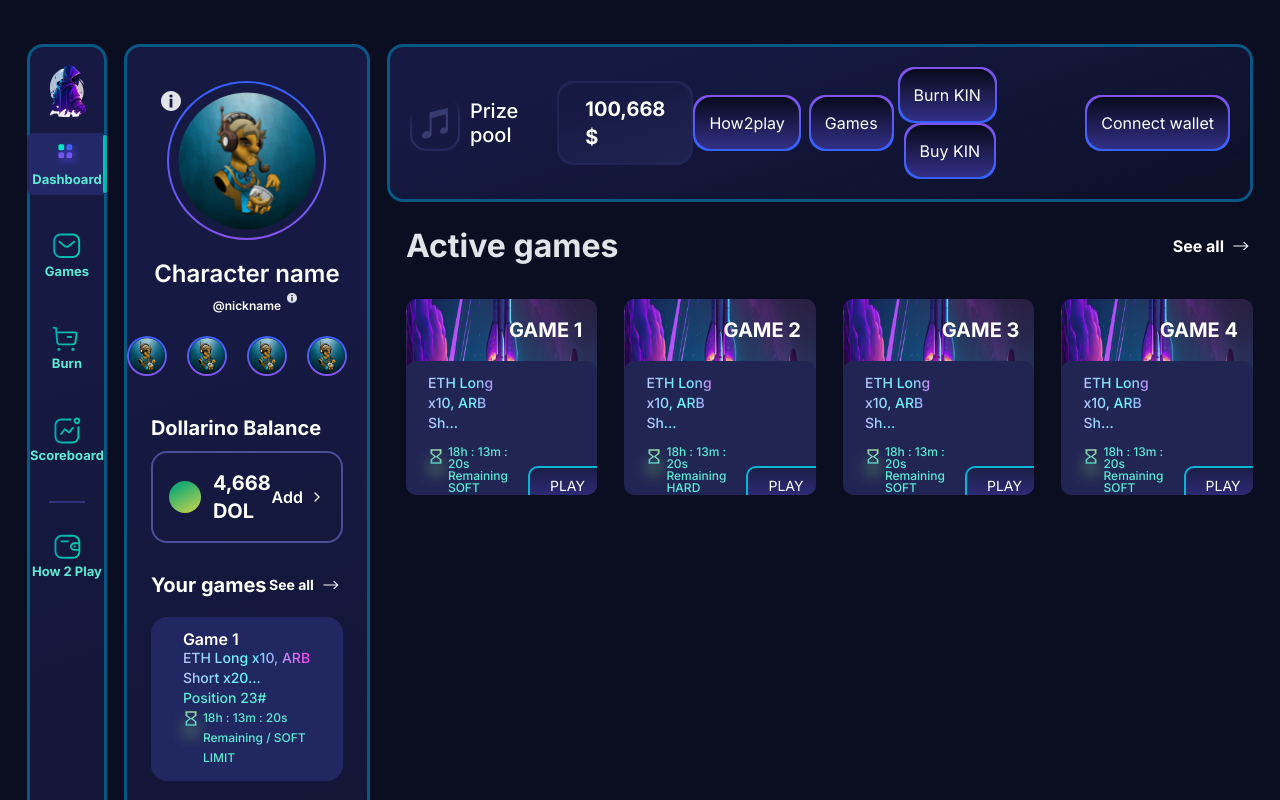
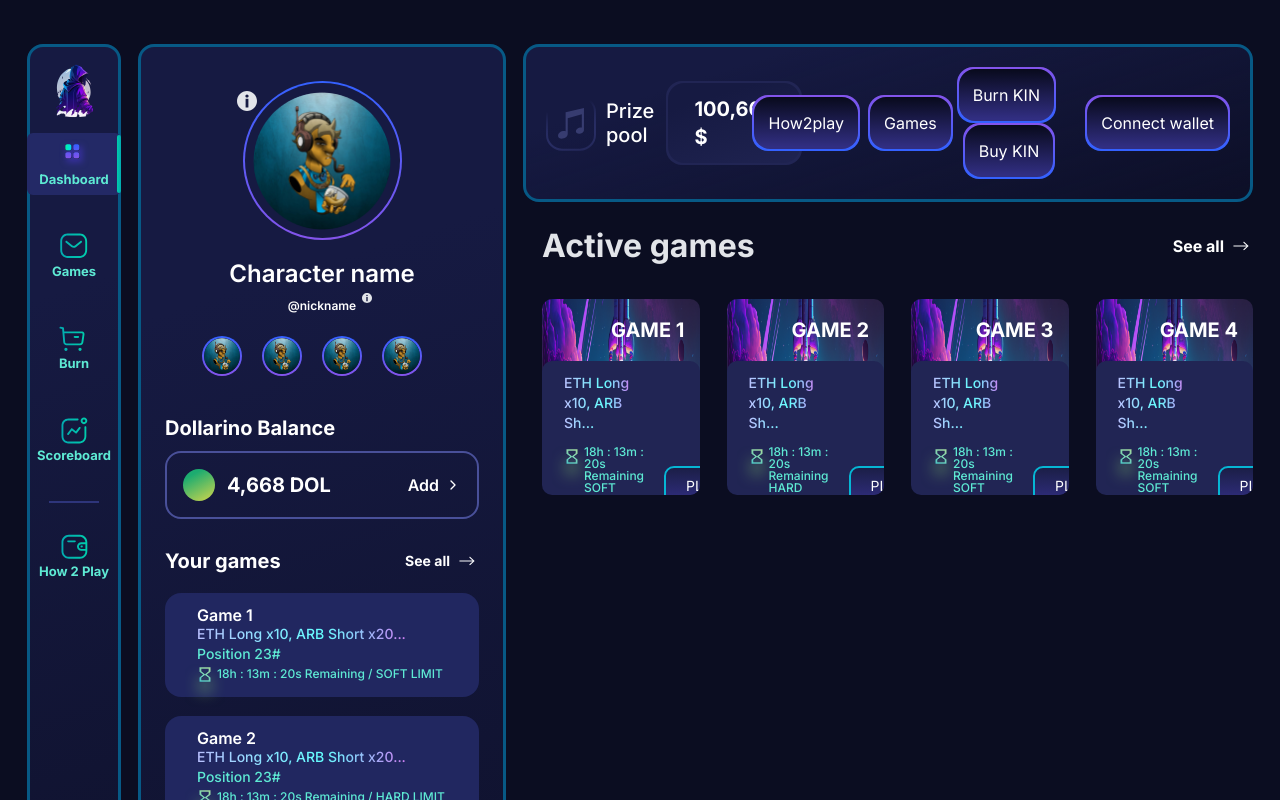
Before and after one commit to rickybrce/anon-nextjs, a Next.js app: page / in a window 1280 px wide. Shown: the top 800 px of the page. Built offline with nearby package versions, Linux system fonts and the light colour scheme.

Commit message:
active games

```diff
--- a/src/app/components/Avatar.tsx
+++ b/src/app/components/Avatar.tsx
@@ -16,7 +16,7 @@ const Avatar = ({ name, nickname, image }: Props) => {
                 <div className='absolute left-[2px] top-[2px] w-[155px] h-[155px] rounded-full bg-blue-600'></div>
                 <button className='absolute left-[-6px] top-[10px]'>
                     <svg className='w-5 h-5' width="20" height="20" viewBox="0 0 20 20" fill="none" xmlns="http://www.w3.org/2000/svg">
-                        <g clip-path="url(#clip0_745_1078)">
+                        <g clipPath="url(#clip0_745_1078)">
                             <path d="M17.0754 2.93327C13.1726 -0.974358 6.84096 -0.978243 2.93328 2.92454C-0.974346 6.82743 -0.978279 13.1591 2.9246 17.0667C6.82739 20.9744 13.1591 20.9783 17.0668 17.0754C20.9743 13.1726 20.9783 6.8409 17.0754 2.93327ZM11.3963 16.3455C11.3963 16.4998 11.2712 16.6247 11.117 16.6247H8.88303C8.72883 16.6247 8.60379 16.4998 8.60379 16.3455V8.05243C8.60379 7.89813 8.72883 7.77318 8.88303 7.77318H11.117C11.2712 7.77318 11.3963 7.89808 11.3963 8.05243V16.3455ZM10 6.61427C9.10703 6.61427 8.38047 5.88781 8.38047 4.99477C8.38047 4.10182 9.10698 3.37521 10 3.37521C10.8931 3.37521 11.6196 4.10177 11.6196 4.99477C11.6196 5.88781 10.893 6.61427 10 6.61427Z" fill="#E2E4E9" />
                         </g>
                         <defs>
@@ -49,7 +49,7 @@ const Avatar = ({ name, nickname, image }: Props) => {
             <div className='relative font-w-600 text-[12px] leading-[32px] inline-block'>{nickname}
                 <button className='absolute right-[-16px] top-[3px]'>
                     <svg className='w-[10px] h-[10px]' width="20" height="20" viewBox="0 0 20 20" fill="none" xmlns="http://www.w3.org/2000/svg">
-                        <g clip-path="url(#clip0_745_1078)">
+                        <g clipPath="url(#clip0_745_1078)">
                             <path d="M17.0754 2.93327C13.1726 -0.974358 6.84096 -0.978243 2.93328 2.92454C-0.974346 6.82743 -0.978279 13.1591 2.9246 17.0667C6.82739 20.9744 13.1591 20.9783 17.0668 17.0754C20.9743 13.1726 20.9783 6.8409 17.0754 2.93327ZM11.3963 16.3455C11.3963 16.4998 11.2712 16.6247 11.117 16.6247H8.88303C8.72883 16.6247 8.60379 16.4998 8.60379 16.3455V8.05243C8.60379 7.89813 8.72883 7.77318 8.88303 7.77318H11.117C11.2712 7.77318 11.3963 7.89808 11.3963 8.05243V16.3455ZM10 6.61427C9.10703 6.61427 8.38047 5.88781 8.38047 4.99477C8.38047 4.10182 9.10698 3.37521 10 3.37521C10.8931 3.37521 11.6196 4.10177 11.6196 4.99477C11.6196 5.88781 10.893 6.61427 10 6.61427Z" fill="#E2E4E9" />
                         </g>
                         <defs>
--- a/src/app/components/LeftAvatarSection.tsx
+++ b/src/app/components/LeftAvatarSection.tsx
@@ -57,7 +57,7 @@ type Props = {
 const LeftAvatarSection = ({ }: Props) => {
 
     return (
-        <div className="bg-sidebar min-h-[calc(100vh-88px)] border-[3px] border-green-100 w-[368px] rounded-[16px] mr-[17px]">
+        <div className="shrink-0 bg-sidebar min-h-[calc(100vh-88px)] border-[3px] border-green-100 w-[368px] rounded-[16px] mr-[17px]">
             <Avatar
                 name={avatar.name}
                 nickname={avatar.nickname}
--- a/src/app/components/LeftMenu.tsx
+++ b/src/app/components/LeftMenu.tsx
@@ -13,7 +13,7 @@ const LeftMenu = ({ items }: Props) => {
     }
 
     return (
-        <div className="flex flex-wrap items-stretch bg-sidebar min-h-[calc(100vh-88px)] border-[3px] border-green-100 w-[94px] rounded-[16px] mr-[17px]">
+        <div className="flex shrink-0 flex-wrap items-stretch bg-sidebar min-h-[calc(100vh-88px)] border-[3px] border-green-100 w-[94px] rounded-[16px] mr-[17px]">
             <div className='w-full'>
                 <div className='mb-[11px] mt-[13px]'>
                     <Image
```
